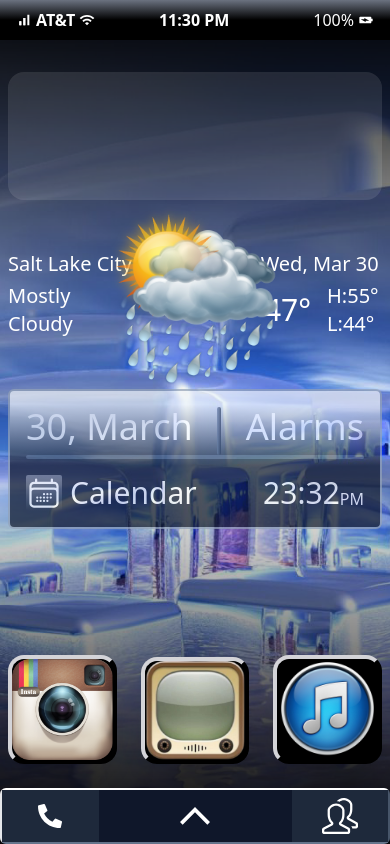
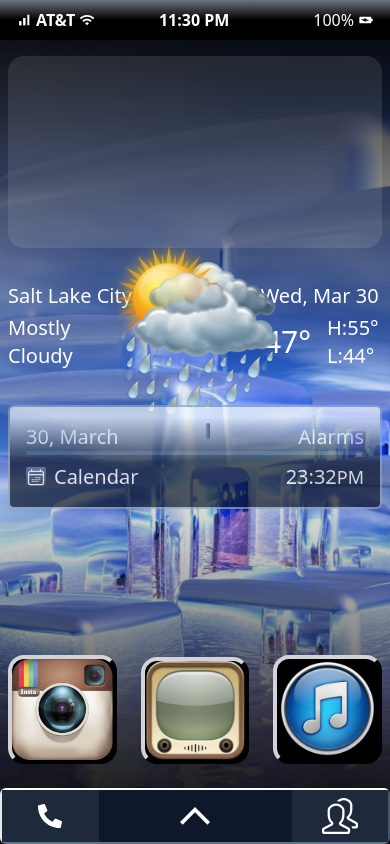
Before and after one commit to AwesomeJackify/android, a React (Vite) app: page / in a window 390 px wide. Built offline with nearby package versions, Linux system fonts and the light colour scheme; some icons are missing.

Commit message:
FIXED: overflow for mobile

```diff
--- a/src/pages/App.tsx
+++ b/src/pages/App.tsx
@@ -221,8 +221,8 @@ function App() {
   ];
 
   return (
-    <div className="bg-black overflow-hidden">
-      <div className="flex h-screen max-h-screen flex-col max-w-lg mx-auto relative">
+    <div className="bg-black absolute top-0 left-0 bottom-0 right-0">
+      <div className="flex flex-col max-w-lg mx-auto relative h-[calc(100dvh)]">
         <img
           id="bgImage"
           src={aquaImg}
@@ -269,7 +269,7 @@ function App() {
             </div>
           </div>
         </div>
-        <div className="flex z-10 px-2 max-w-screen-xl pt-4 mx-auto w-full flex-col gap-4 max-md:gap-8 max-md:pt-8 relative grow">
+        <div className="flex z-10 px-2 max-w-screen-xl pt-4 mx-auto w-full flex-col gap-4 relative grow">
           {/* music player */}
           {showMusicPlayer && (
             <div className="w-2/5 rounded-lg border-2 border-slate-700 bg-gradient-to-tr from-[#a7e3ff88] to-sky-200/40 from-30% to-40% absolute top-0 right-0 z-10">
@@ -298,7 +298,7 @@ function App() {
               </div>
             </div>
           )}
-          <div className="grow max-h-32 w-full rounded-2xl border-white border-y-2 border-x-[1px] bg-slate-100 opacity-10"></div>
+          <div className="max-h-48 w-full rounded-2xl border-white border-y-2 border-x-[1px] bg-slate-100 opacity-10 grow"></div>
           <div
             id="weather-card"
             className="grid grid-cols-3 place-items-center"
@@ -332,21 +332,21 @@ function App() {
             className="flex flex-col opacity-70 bg-gradient-to-b from-slate-100 from-10% via-slate-900 to-slate-900 rounded-md p-4 border-slate-400 border-2"
           >
             <div className="flex text-white justify-between">
-              <h1 className="text-4xl">30, March</h1>
-              <div className="w-1 h-12 rounded-xl bg-gradient-to-r from-slate-500 opacity-70 to-slate-900"></div>
-              <h1 className="text-4xl">Alarms</h1>
+              <h1 className="text-4xl max-md:text-xl">30, March</h1>
+              <div className="w-1 h-12 max-md:h-4 rounded-xl bg-gradient-to-r from-slate-500 opacity-70 to-slate-900"></div>
+              <h1 className="text-4xl max-md:text-xl">Alarms</h1>
             </div>
-            <div className="w-full h-1 bg-slate-500 opacity-70 rounded-2xl mb-4"></div>
+            <div className="w-full h-1 bg-slate-500 opacity-70 rounded-2xl mb-4 max-md:mb-2"></div>
             <div className="flex justify-between">
               <div className="flex text-white items-center gap-2">
                 <div className="bg-gradient-to-b from-gray-500 rounded-sm">
-                  <HiOutlineCalendarDays className="text-4xl " />
+                  <HiOutlineCalendarDays className="text-4xl max-md:text-xl" />
                 </div>
-                <h1 className="text-3xl">Calendar</h1>
+                <h1 className="text-3xl max-md:text-xl">Calendar</h1>
               </div>
               <div className="flex text-white items-end">
-                <h1 className="text-3xl">23:32</h1>
-                <h2>PM</h2>
+                <h1 className="text-3xl max-md:text-xl">23:32</h1>
+                <h2 className="max-md:text-lg">PM</h2>
               </div>
             </div>
           </div>
```
